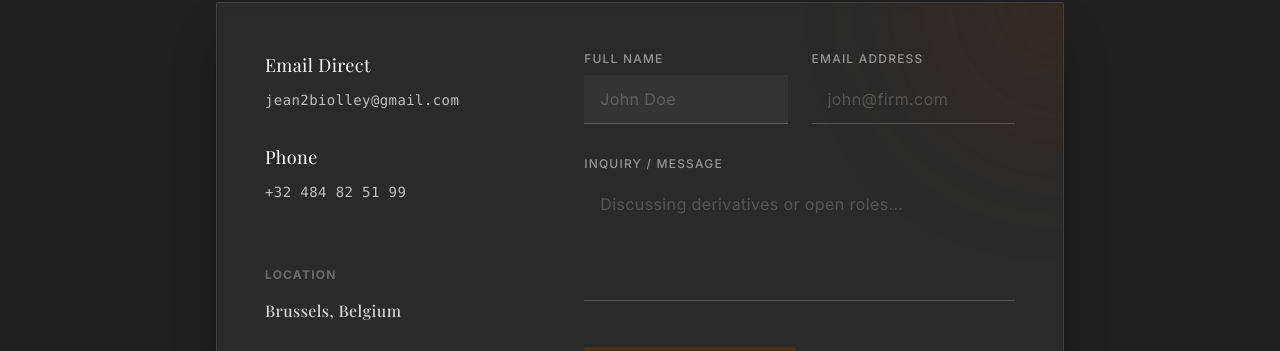
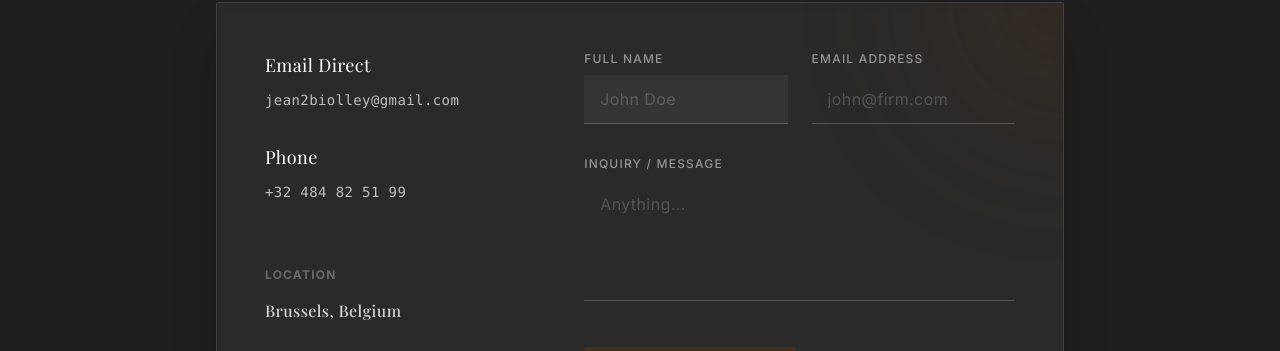
Before and after one commit to jean2biolley/My_e_portfolio, a Next.js app: page / in a window 1280 px wide. Shown: the part 4211-4562 px from the top of the page. Built offline with nearby package versions, Linux system fonts and the light colour scheme; no server answers; a web font is replaced by a local one.

Commit message:
updated contact form 10/09/26

```diff
--- a/src/components/ContactForm.tsx
+++ b/src/components/ContactForm.tsx
@@ -44,7 +44,7 @@ export default function ContactForm() {
         <textarea
           id="message" name="message" required rows={4}
           className="w-full bg-transparent border-b border-white/20 px-4 py-3 text-white placeholder:text-white/20 focus:outline-none focus:border-accent transition-colors focus:bg-white/10 resize-none"
-          placeholder="Discussing derivatives or open roles..."
+          placeholder="Anything..."
         ></textarea>
         <ValidationError field="message" prefix="Message" errors={state.errors} />
       </div>
```
